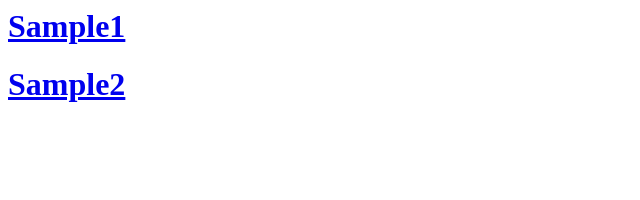
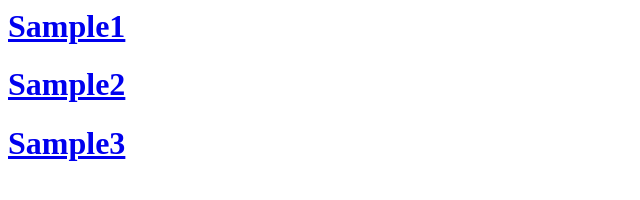
Before and after one commit to bankamitesh/google_api_marker, a plain HTML site: page index.html in a window 1280 px wide. Shown: the whole page, without its empty margins (0-640 px from the left). Drawn offline with Linux system fonts and the light colour scheme.

Commit message:
sample 3 added

```diff
--- a/index.html
+++ b/index.html
@@ -5,5 +5,6 @@
     <body>
         <h1><a href="web/samples/sample1.html">Sample1</a></h1>
         <h1><a href="web/samples/sample2.html">Sample2</a></h1>
+        <h1><a href="web/samples/sample3.html">Sample3</a></h1>
     </body>
 </html>
```
